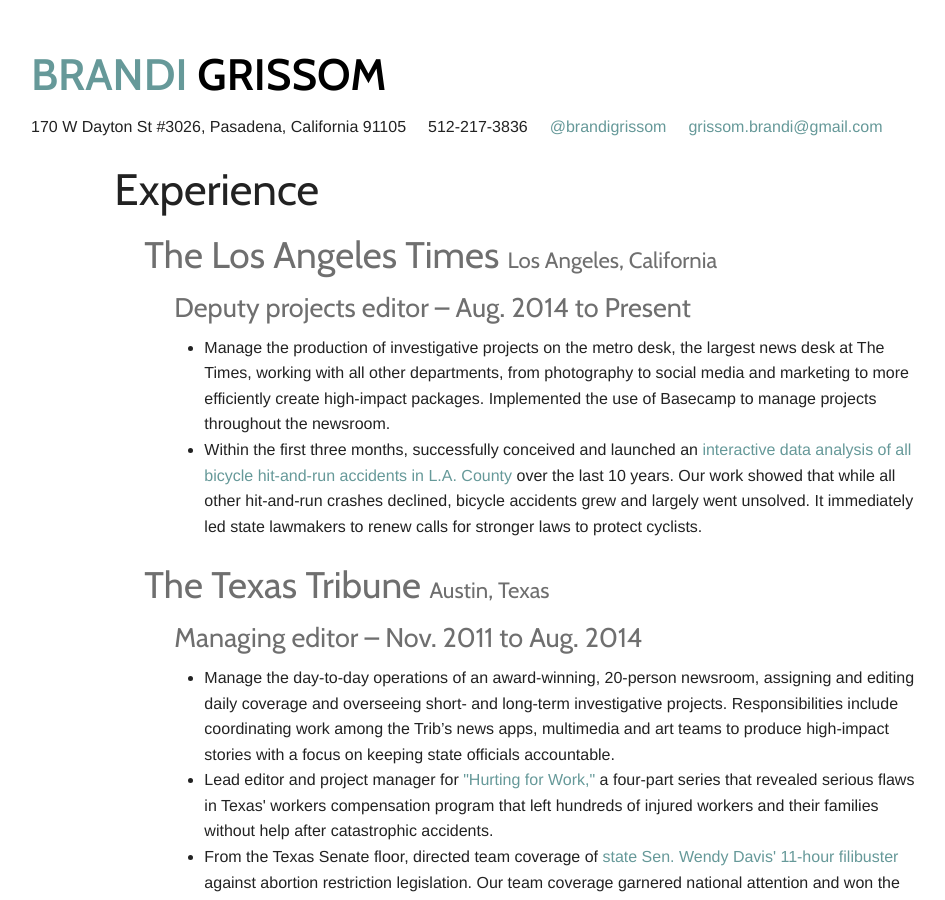
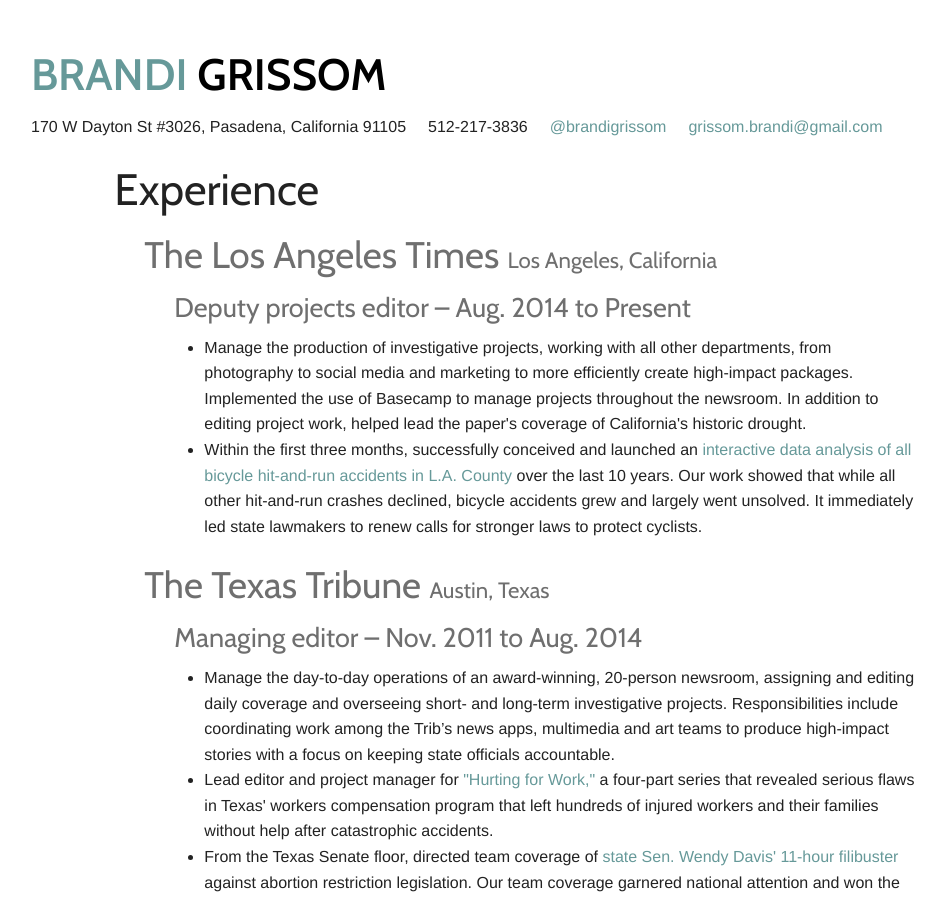
Before and after one commit to BrandiGrissom/resume, a Jekyll site: the page built from index.html, in a window 1280 px wide and 900 px high. Shown: the whole window, without its empty margins (124-1069 px from the left). Built offline with Jekyll 4.4.1, drawn with Linux system fonts in a browser that asks for light colours.

Commit message:
Update index.html

```diff
--- a/index.html
+++ b/index.html
@@ -24,7 +24,7 @@
     <h3 class="subheader">Deputy projects editor – Aug. 2014 to Present</h3>
 
     <ul>
-      <li>Manage the production of investigative projects on the metro desk, the largest news desk at The Times, working with all other departments, from photography to social media and marketing to more efficiently create high-impact packages. Implemented the use of Basecamp to manage projects throughout the newsroom.</li>
+      <li>Manage the production of investigative projects, working with all other departments, from photography to social media and marketing to more efficiently create high-impact packages. Implemented the use of Basecamp to manage projects throughout the newsroom. In addition to editing project work, helped lead the paper's coverage of California's historic drought.</li>
       <li>Within the first three months, successfully conceived and launched an <a href="http://graphics.latimes.com/la-bike-hit-and-runs/">interactive data analysis of all bicycle hit-and-run accidents in L.A. County</a> over the last 10 years. Our work showed that while all other hit-and-run crashes declined, bicycle accidents grew and largely went unsolved. It immediately led state lawmakers to renew calls for stronger laws to protect cyclists.
       </li>
     </ul>
```
